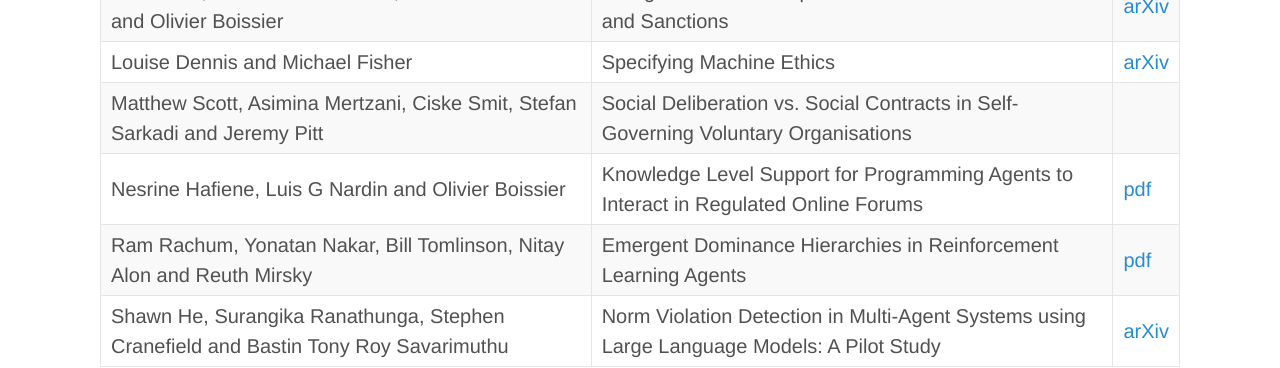
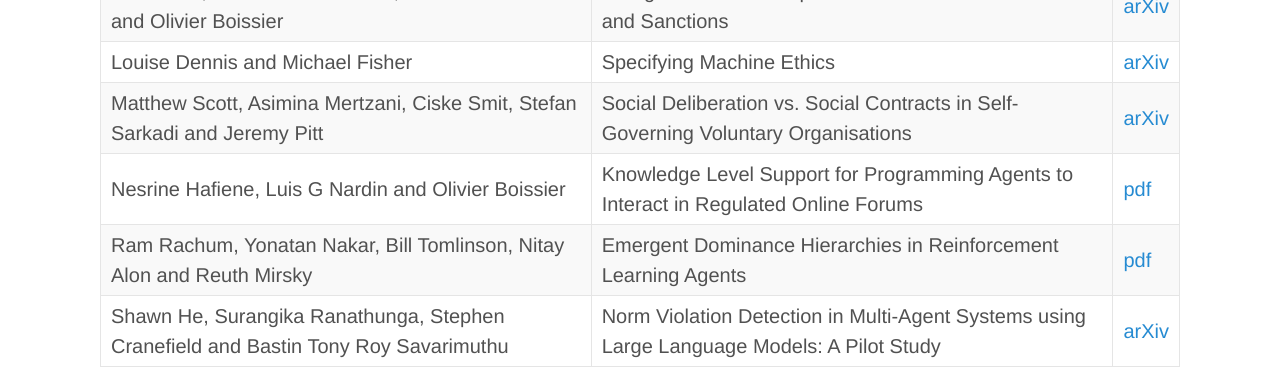
Before and after one commit to coin-workshop/coine-2024-auckland, a Jekyll site: the page built from accepted_papers.md, in a window 1280 px wide. Shown: the part 654-1022 px from the top of the page. Built offline with Jekyll 4.4.1, drawn with Linux system fonts in a browser that asks for light colours.

Commit message:
Updated accepted papers

```diff
--- a/accepted_papers.md
+++ b/accepted_papers.md
@@ -11,7 +11,7 @@
 | Bastin Tony Roy Savarimuthu, Surangika Ranathunga and Stephen Cranefield           | Harnessing the power of LLMs for normative reasoning in MASs | [arXiv](https://arxiv.org/abs/2403.16524){:target="_blank"} |
 | Elena Yan, Luis Gustavo Nardin, Jomi Fred Hübner and Olivier Boissier              | An Agent-Centric Perspective on Norm Enforcement and Sanctions | [arXiv](https://arxiv.org/abs/2403.15128){:target="_blank"} |
 | Louise Dennis and Michael Fisher                                                   | Specifying Machine Ethics | [arXiv](https://arxiv.org/abs/2403.16100){:target="_blank"} |
-| Matthew Scott, Asimina Mertzani, Ciske Smit, Stefan Sarkadi and Jeremy Pitt        | Social Deliberation vs. Social Contracts in Self-Governing Voluntary Organisations |
+| Matthew Scott, Asimina Mertzani, Ciske Smit, Stefan Sarkadi and Jeremy Pitt        | Social Deliberation vs. Social Contracts in Self-Governing Voluntary Organisations | [arXiv](https://arxiv.org/abs/2403.16329){:target="_blank"} |
 | Nesrine Hafiene, Luis G Nardin and Olivier Boissier                                | Knowledge Level Support for Programming Agents to Interact in Regulated Online Forums | [pdf](https://ci.mines-stetienne.fr/coine2024/nesrineEtAl2024-coine2024.pdf){:target="_blank"} |
-| Ram Rachum, Yonatan Nakar, Bill Tomlinson, Nitay Alon and Reuth Mirsky             | Emergent Dominance Hierarchies in Reinforcement Learning Agents | [pdf](https://r.rachum.com/dh-coine)
+| Ram Rachum, Yonatan Nakar, Bill Tomlinson, Nitay Alon and Reuth Mirsky             | Emergent Dominance Hierarchies in Reinforcement Learning Agents | [pdf](https://r.rachum.com/dh-coine){:target="_blank"} |
 | Shawn He, Surangika Ranathunga, Stephen Cranefield and Bastin Tony Roy Savarimuthu | Norm Violation Detection in Multi-Agent Systems using Large Language Models: A Pilot Study | [arXiv](https://arxiv.org/abs/2403.16517){:target="_blank"} |
```
